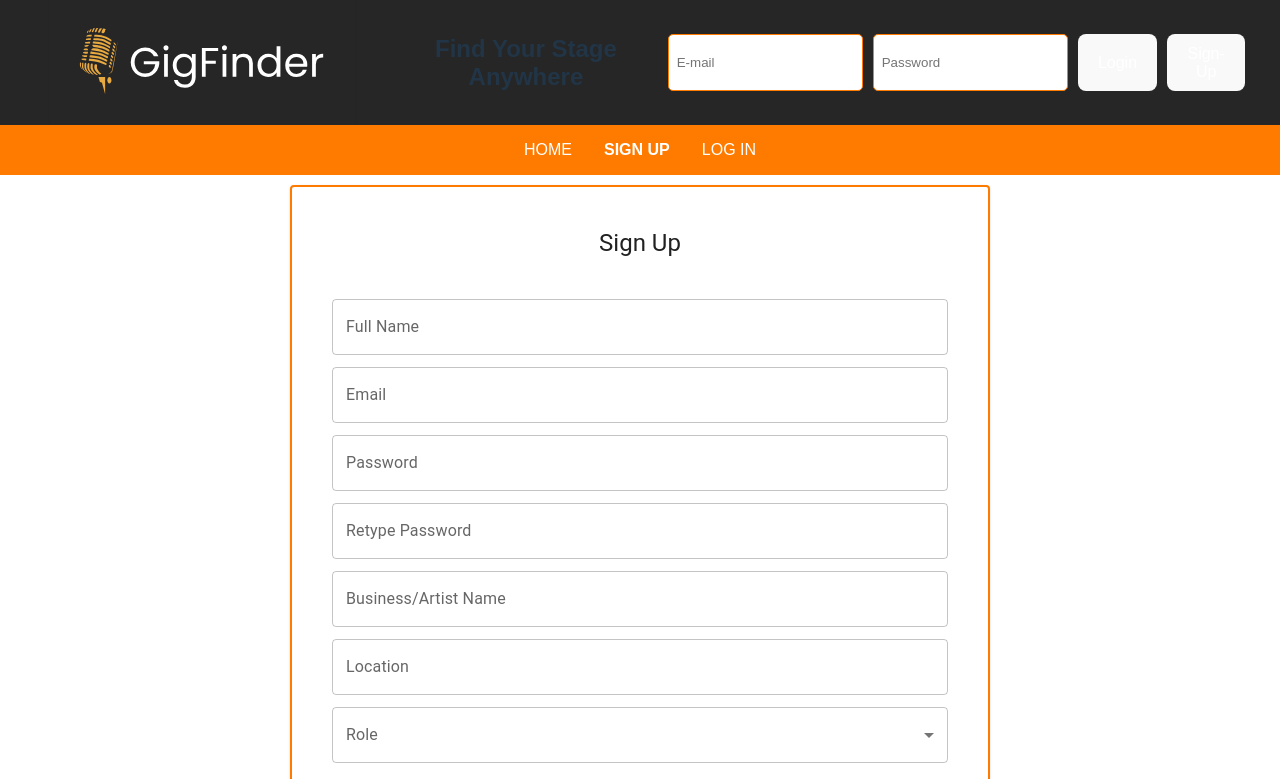
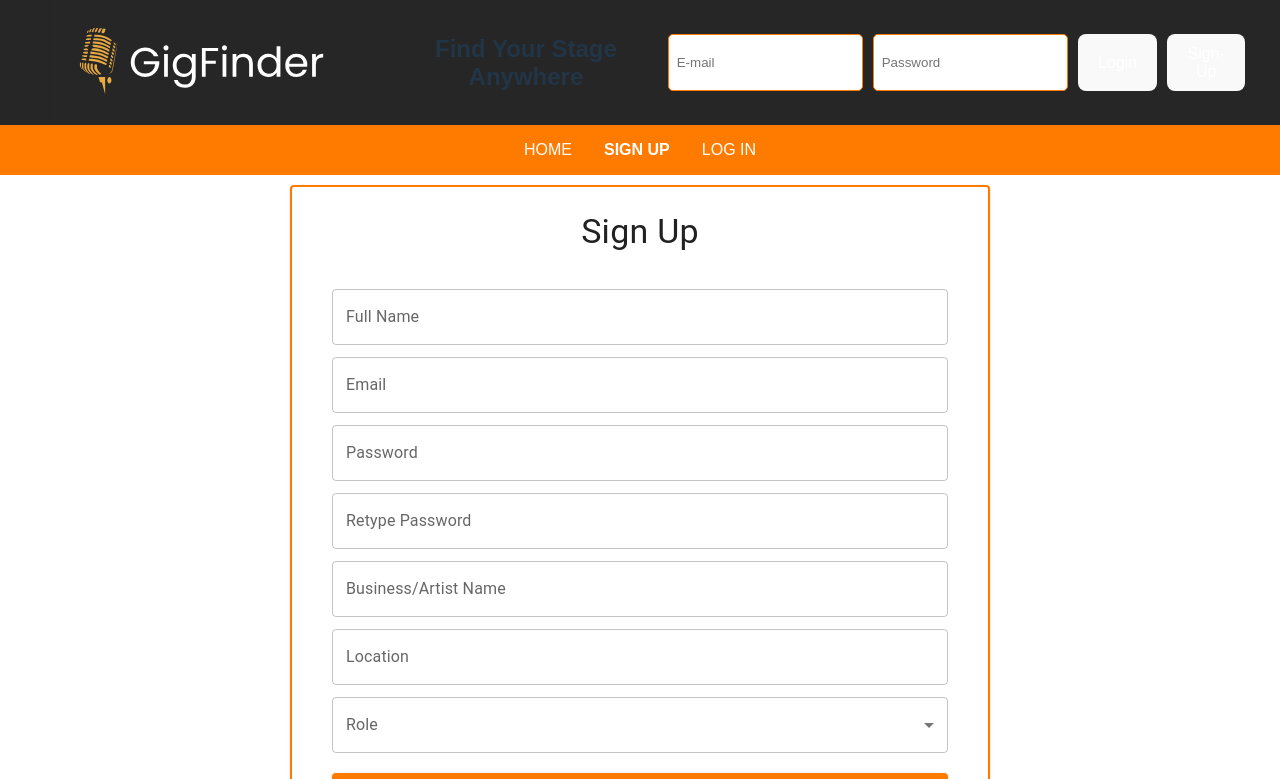
Before and after one commit to ShouvikSarkar1/miniproject2, a React (Vite) app in the folder miniproject2/: page /signup in a window 1280 px wide. Shown: the top 779 px of the page. Built offline with nearby package versions, Linux system fonts and the light colour scheme.

Commit message:
minor edit

```diff
--- a/miniproject2/src/components/SignUp/SignUpForm.jsx
+++ b/miniproject2/src/components/SignUp/SignUpForm.jsx
@@ -1,6 +1,6 @@
 import { useState } from 'react';
 import { useForm } from 'react-hook-form';
-import { Card, CardContent, CardHeader, TextField, Button, Typography, MenuItem, Select, FormControl, InputLabel, Alert } from '@mui/material';
+import { Card, CardContent, TextField, Button, Typography, MenuItem, Select, FormControl, InputLabel, Alert } from '@mui/material';
 
 export default function SignupForm() {
   const {
@@ -40,7 +40,9 @@ export default function SignupForm() {
   return (
     <div className="flex justify-center items-center min-h-screen bg-gray-100">
       <Card sx={{ maxWidth: 700, p: 3 , textAlign: 'center', border: '2px solid #ff7b00'}}>
-        <CardHeader title="Sign Up" />
+              <Typography variant="h4" component="h1" gutterBottom>
+                Sign Up
+              </Typography>
         <CardContent>
           {successMessage && <Alert severity="success">{successMessage}</Alert>}
           <form onSubmit={handleSubmit(onSubmit)} className="space-y-3">
```
